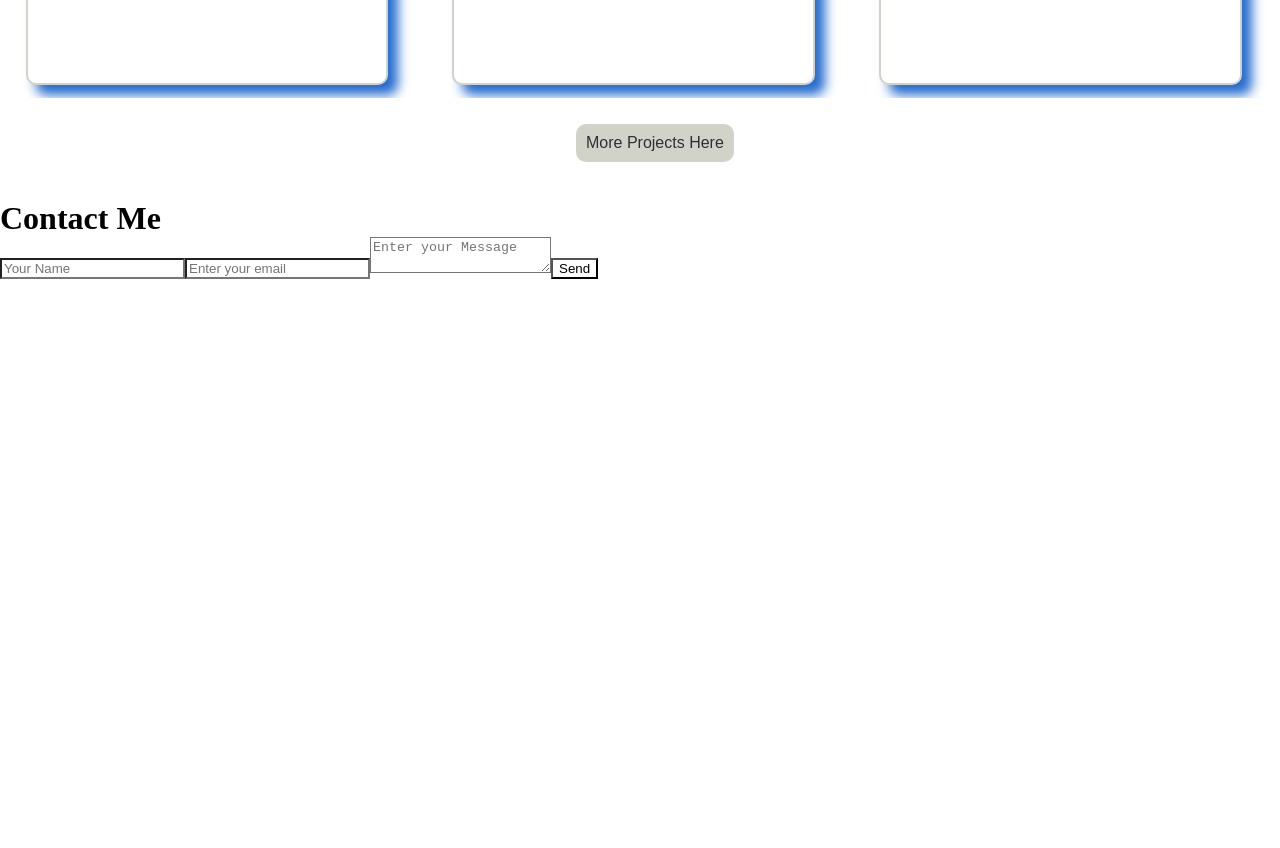
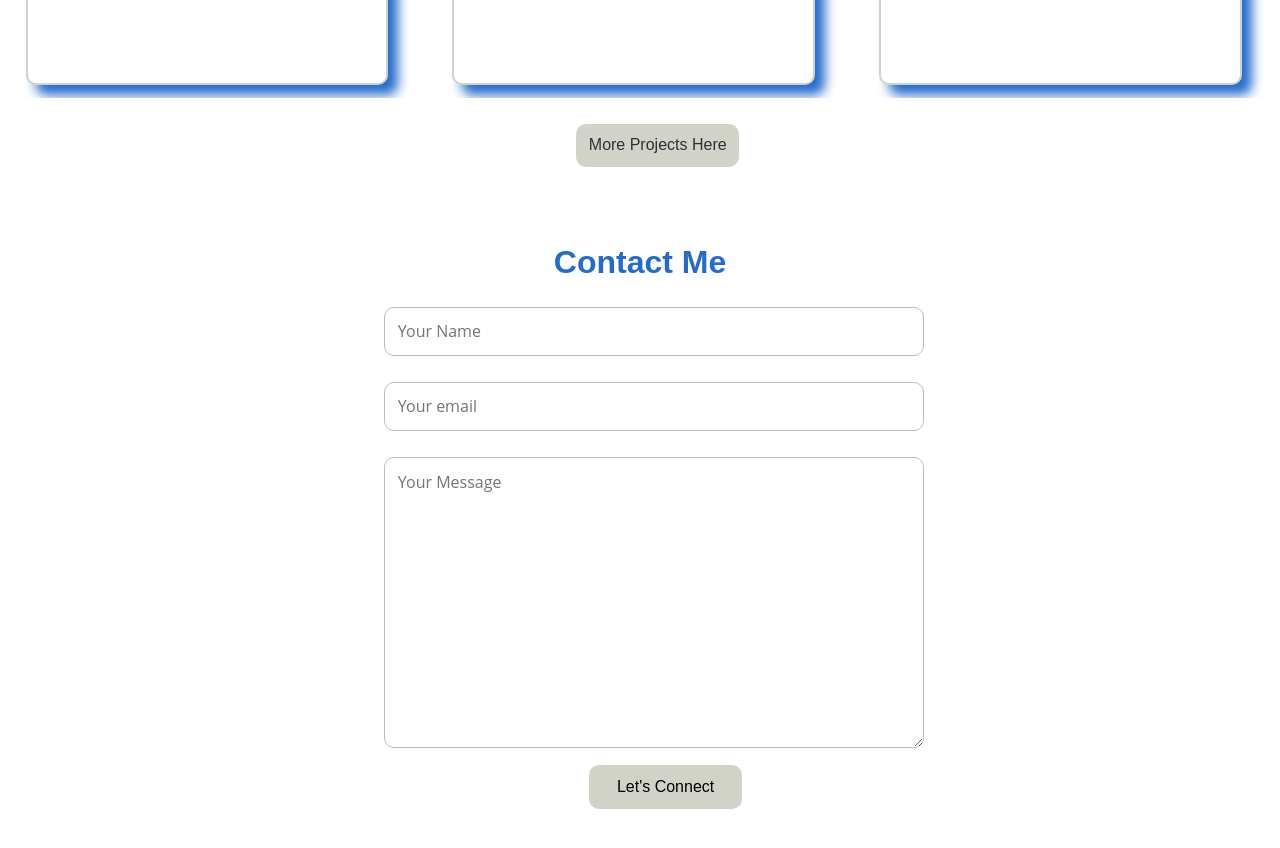
Before and after one commit to Adwaith13/mywebsite, a Next.js app in the folder mywebsite/: page / in a window 1280 px wide. Shown: the part 1300-2148 px from the top of the page. Before the commit the page ends 1579 px from the top, so only its background shows below. Built offline with nearby package versions, Linux system fonts and the light colour scheme.

Commit message:
styled contact form

```diff
--- a/mywebsite/src/app/Components/ContactMe.jsx
+++ b/mywebsite/src/app/Components/ContactMe.jsx
@@ -2,7 +2,7 @@
 import React from "react";
 import { useForm, ValidationError } from "@formspree/react";
 import Thanks from "./Thanks";
-import Image from "next/image";
+import contactFormStyle from "../styles/contactForm.module.css";
 
 export default function ContactMe() {
   const [state, handleSubmit] = useForm("mvojebkb");
@@ -10,8 +10,9 @@ export default function ContactMe() {
     return <Thanks />;
   }
   return (
-    <div>
-      <h1>Contact Me</h1>
+    <div className={contactFormStyle.formContainer}>
+      <h1 className={contactFormStyle.formHead}>Contact Me</h1>
+      <div className={contactFormStyle.form}>
         <form onSubmit={handleSubmit}>
           <input
             type="text"
@@ -19,37 +20,43 @@ export default function ContactMe() {
             name="name"
             placeholder="Your Name"
             required
+            className={contactFormStyle.input}
           ></input>
-         <ValidationError
-        prefix="Name"
-        field="name"
-        errors={state.errors}
-      />
+          <ValidationError prefix="Name" field="name" errors={state.errors} />
+          <br />
           <input
             type="email"
             id="email"
             name="email"
-          placeholder="Enter your email"
+            placeholder="Your email"
             required
+            className={contactFormStyle.input}
           ></input>
-         <ValidationError
-        prefix="Email"
-        field="email"
-        errors={state.errors}
-      />
+          <ValidationError prefix="Email" field="email" errors={state.errors} />
+          <br />
           <textarea
             id="message"
             name="message"
-          placeholder="Enter your Message"
+            placeholder="Your Message"
             required
+            rows={12}
+            className={contactFormStyle.textarea}
           ></textarea>
           <ValidationError
             prefix="Message"
             field="message"
             errors={state.errors}
           />
-        <button type="submit" disabled={state.submitting}>Send</button>
+          <br />
+          <button
+            type="submit"
+            disabled={state.submitting}
+            className={contactFormStyle.button}
+          >
+            Let's Connect
+          </button>
         </form>
+      </div>
     </div>
   );
 }
--- /dev/null
+++ b/mywebsite/src/app/styles/contactForm.module.css
@@ -0,0 +1,67 @@
+.formContainer {
+  width: 100%;
+  height: auto;
+  margin-top: 3%;
+}
+
+.formHead {
+  font-size: 2rem;
+  font-family: "Alata", sans-serif;
+  text-align: center;
+  color: #246bce;
+}
+
+.form {
+  width: 100%;
+  margin-top: 2%;
+  margin-left: 30%;
+  margin-bottom: 3%;
+}
+
+.input {
+  width: 40%;
+  height: 20%;
+  padding: 1% 1%;
+  margin-bottom: 2%;
+  border: 1px solid #bbb;
+  border-radius: 10px;
+  font-family: "Open Sans", sans-serif;
+  font-size: 1rem;
+  color: #3b3c36;
+}
+
+.textarea {
+  width: 40%;
+  height: 30%;
+  padding: 1% 1%;
+  border: 1px solid #bbb;
+  border-radius: 10px;
+  font-family: "Open Sans", sans-serif;
+  font-size: 1rem;
+  color: #3b3c36;
+}
+
+.button {
+  margin-left: 16%;
+  margin-top: 1%;
+  background-color: #d1d3c9;
+  width: 12%;
+  padding: 1% 1%;
+  cursor: pointer;
+  border: none;
+  border-radius: 10px;
+  font-family: "Alata", sans-serif;
+  font-size: 1rem;
+  margin-bottom: 3%;
+}
+
+.button:hover {
+  color: #d1d3c9;
+  background-color: #246bce;
+}
+
+.icon {
+  width: 10%;
+  height: 10%;
+  margin-left: 2%;
+}
--- a/mywebsite/src/app/styles/projects.module.css
+++ b/mywebsite/src/app/styles/projects.module.css
@@ -103,7 +103,7 @@
 .button{
     margin-left: 45%;
     background-color: #d1d3c9;
-    padding: 10px 10px;
+    padding: 1% 1%;
     color: #2f3033;
     cursor: pointer;
     border: none;
```
Lines whose indentation alone changed are shown as unchanged.
